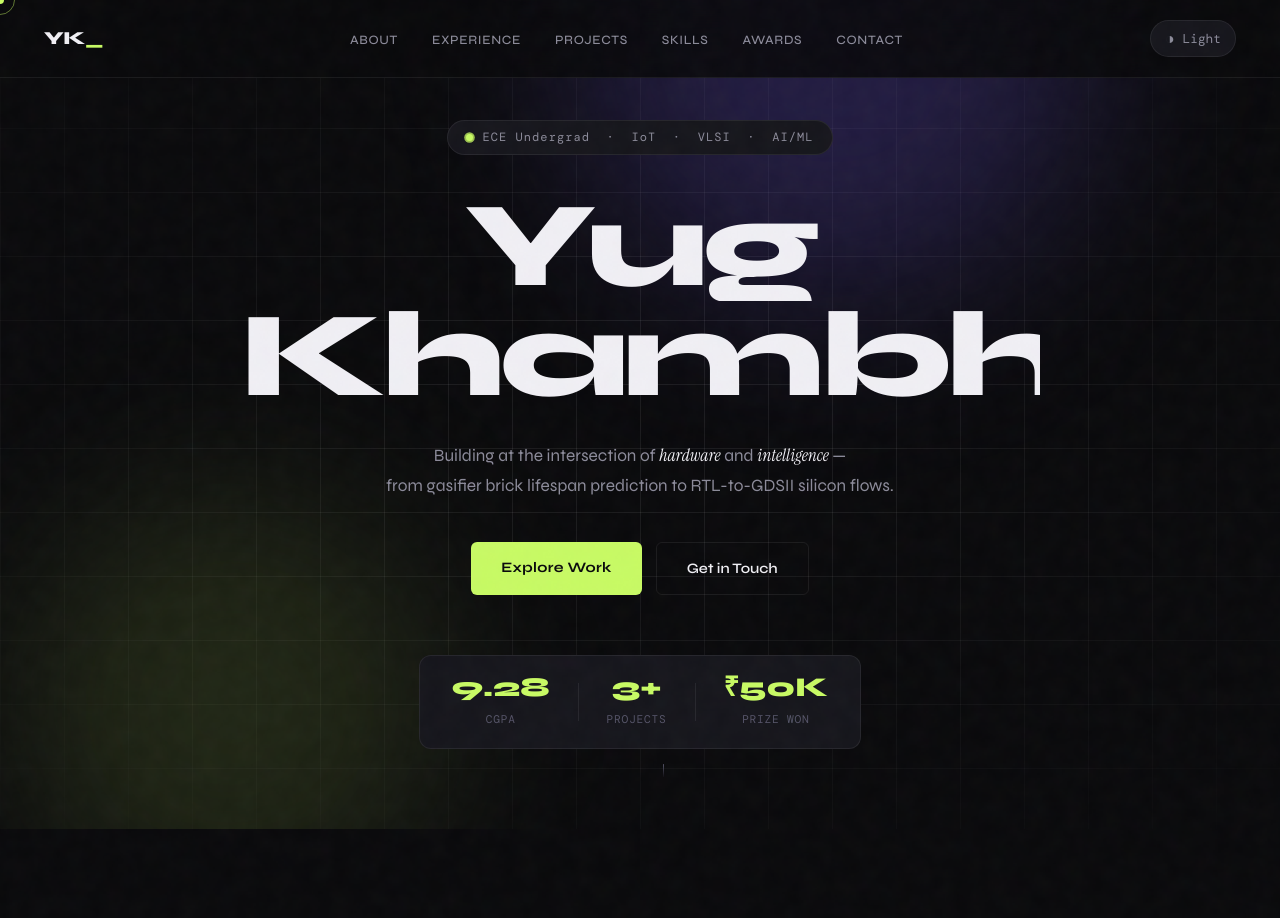
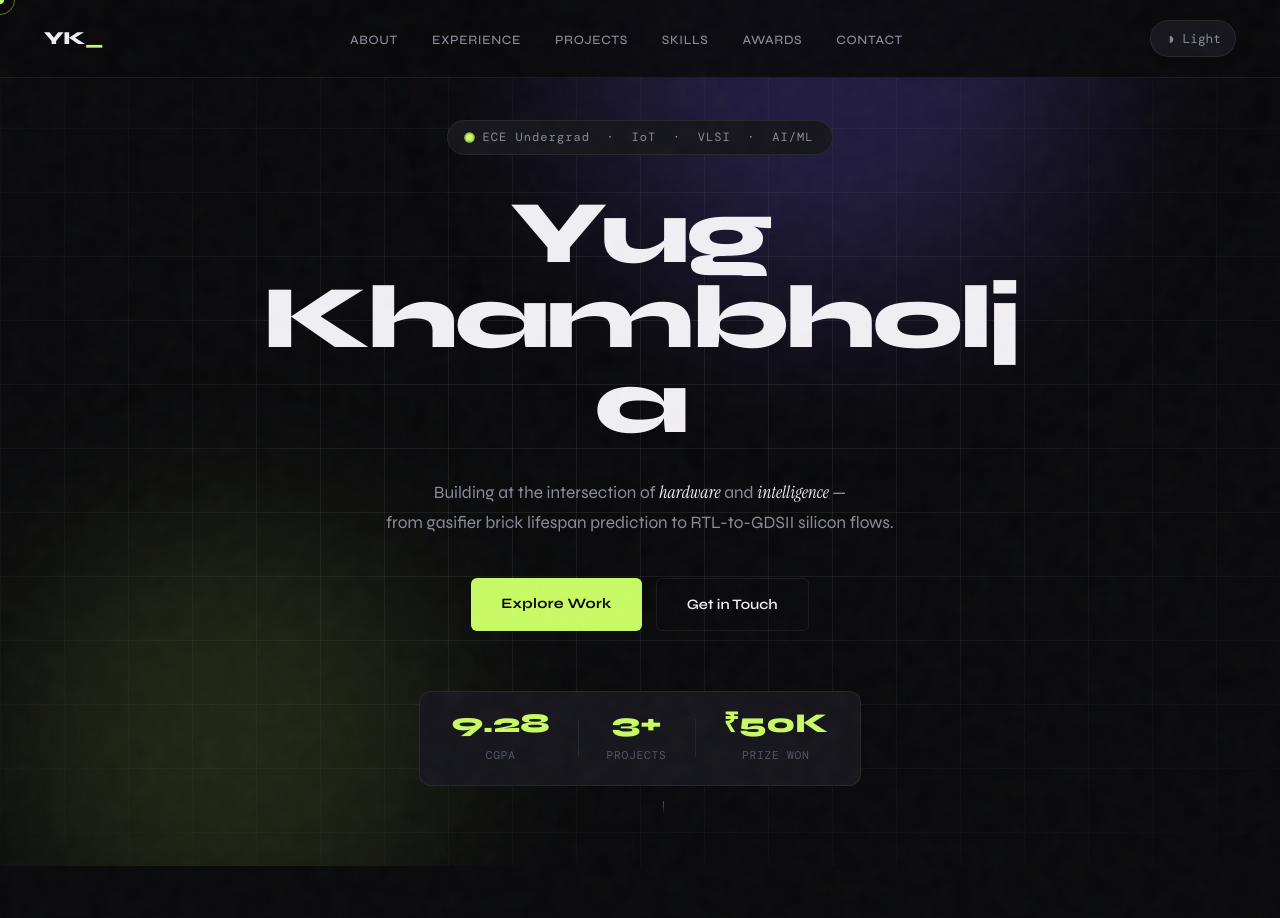
Before and after one commit to BenignYK/yug-portfolio, a plain HTML site: page index.html in a window 1280 px wide. Shown: the top 918 px of the page. Drawn offline with nearby package versions, Linux system fonts and the light colour scheme; a web font is replaced by a local one.

Commit message:
Add files via upload

```diff
--- a/index.html
+++ b/index.html
@@ -191,7 +191,7 @@ em { font-family: var(--ff-serif); font-style: italic; }
   50% { filter: blur(100px) scale(1.12); }
 }
 
-.hero-inner { max-width: 800px; text-align: center; position: relative; z-index: 1; }
+.hero-inner { max-width: 800px; text-align: center; position: relative; z-index: 1; width: 100%; overflow: hidden; }
 
 .hero-chip {
   display: inline-flex; align-items: center; gap: 9px;
@@ -211,11 +211,14 @@ em { font-family: var(--ff-serif); font-style: italic; }
 }
 
 .hero-name {
-  font-size: clamp(3.6rem, 9.5vw, 8.5rem);
-  font-weight: 800; line-height: 0.9; letter-spacing: -0.045em;
+  font-size: clamp(2.8rem, 7vw, 6.5rem);
+  font-weight: 800; line-height: 0.95; letter-spacing: -0.04em;
   margin-bottom: 30px;
+  word-break: break-word;
+  overflow-wrap: break-word;
+  max-width: 100%;
 }
-.name-line { display: block; overflow: hidden; }
+.name-line { display: block; overflow: hidden; max-width: 100%; }
 .name-inner {
   display: block; transform: translateY(110%);
   animation: slideUp 0.9s cubic-bezier(0.16, 1, 0.3, 1) forwards;
@@ -466,7 +469,7 @@ em { font-family: var(--ff-serif); font-style: italic; }
   .stat-div { display: none; }
 }
 @media (max-width: 480px) {
-  .hero-name { font-size: clamp(2.8rem, 12vw, 4.2rem); }
+  .hero-name { font-size: clamp(2.2rem, 10vw, 3.2rem); }
   .sec-title { font-size: 1.75rem; }
 }
 </style>
```
